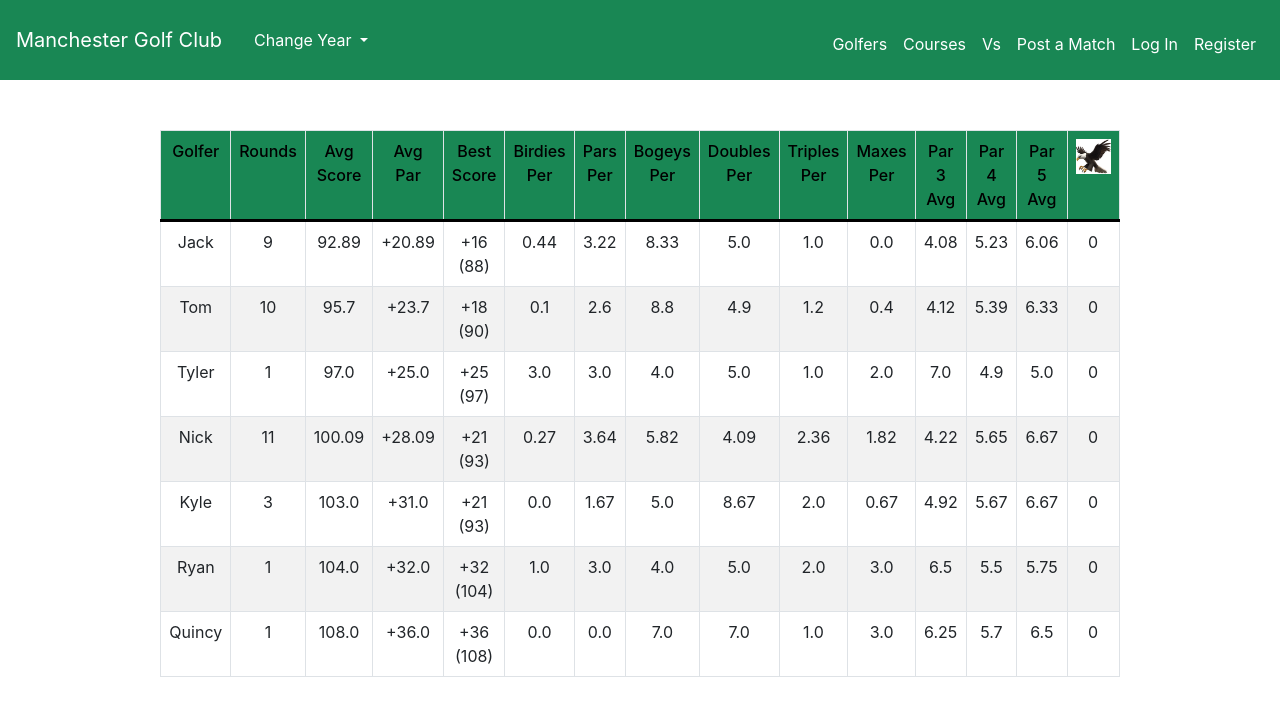
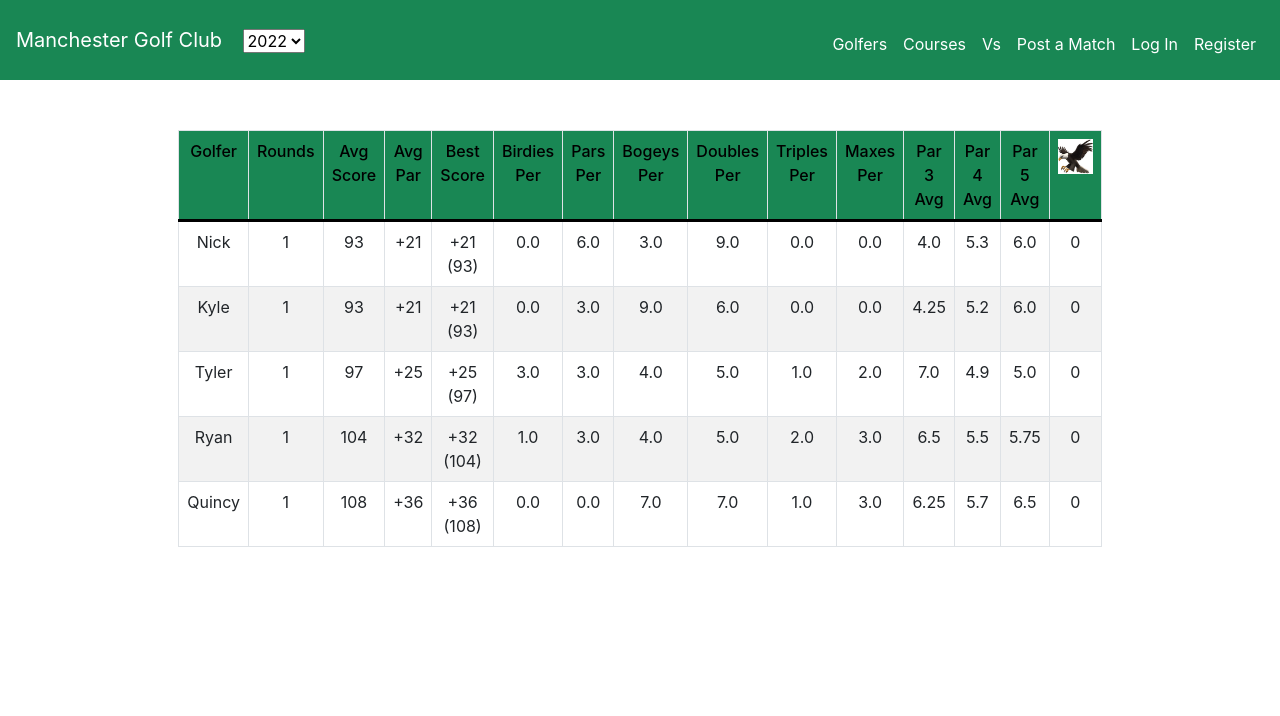
Before and after one commit to jackfarrell2/mgc, a Django app: page / in a window 1280 px wide. Shown: the top 716 px of the page. Run offline with Django 4.2, Linux system fonts and the light colour scheme; data comes from the database, SQL or seed files in the repository; some libraries are stand-ins or nearby versions.

Commit message:
completed archive functionality, need to pep8 and upload rounds

```diff
--- a/mgc/Year2020/views.py
+++ b/mgc/Year2020/views.py
@@ -111,7 +111,7 @@ def vs(request, golfer1, golfer2):
     golfer_two_rounds = Round.objects.filter(golfer=golfer_two, date__year = 2020)
     # Check both golfers have playes a round in 2020
     if len(golfer_one_rounds) == 0 or len(golfer_two_rounds) == 0:
-        message = 'The selected golfers have not played each other.'
+        message = 'At least one golfer has not played a round this year.'
         return render(request, "golf/error.html", {'message': message})
     # Check which rounds are on the same scorecard / are a match
     golfer_one_match_ids = []
--- a/mgc/golf/helpers.py
+++ b/mgc/golf/helpers.py
@@ -73,8 +73,8 @@ def get_stats(rounds):
     best_score_to_par = par_shift(
         score_tracker['best_score'])  # Calc best score to par
     best_score = f"{best_score_to_par} ({best_score})"
-    avg_par = round(total_scores / round_amount, 2)  # Calc average par
-    avg_score = round(avg_par + 72, 2)  # Calc average score
+    avg_par = round(total_scores / round_amount)  # Calc average par
+    avg_score = round(avg_par + 72)  # Calc average score
     avg_par = par_shift(avg_par)  # Calc average par
     eagles = score_tracker['eagle_counter']  # Count eagles
     # Calc score types per round
--- /dev/null
+++ b/mgc/golf/static/golf/layout.js
@@ -0,0 +1,14 @@
+document.addEventListener('DOMContentLoaded', function () {
+    // Provide the option to switch site version / year
+    const year = document.getElementById('year');
+    year.addEventListener('change', function () {
+        const selected_year = year.value;
+        const origin = window.location.origin;
+        if (selected_year == '2022') {
+            window.location.replace(`${origin}`)
+        }
+        else {
+            window.location.replace(`${origin}/${selected_year}`);
+        }
+    })
+})
--- a/mgc/golf/static/golf/styles.css
+++ b/mgc/golf/static/golf/styles.css
@@ -19,11 +19,6 @@
     color: white;
 }
 
-a.years {
-    background-color: white;
-    color: #198754;
-
-}
 
 li .nav-item {
     color: white;
@@ -422,3 +417,7 @@ td.stat {
     padding: 5px;
     padding-top: 0px;
 }
+
+#name-and-year {
+    margin-right: auto;
+}
--- a/mgc/golf/templates/golf/layout.html
+++ b/mgc/golf/templates/golf/layout.html
@@ -17,6 +17,7 @@
         integrity="sha384-JZR6Spejh4U02d8jOt6vLEHfe/JQGiRRSQQxSfFWpi1MquVdAyjUar5+76PVCmYl"
         crossorigin="anonymous"></script>
     <link href="{% static 'golf/styles.css' %}" rel="stylesheet">
+    <script src="{% static 'golf/layout.js' %}"></script>
     <title>{% block title %}MGC{% endblock %}</title>
     {% block script %}
     {% endblock %}
@@ -24,25 +25,20 @@
 
 <body>
     <nav class="navbar navbar-expand-lg navbar-light" id="nav">
-        <div class="collapse navbar-collapse" id="navbarNavDropdown">
+        <div id="name-and-year">
             <a class="navbar-brand" href="{% url 'index' %}">Manchester Golf Club</a>
-            <li class="nav-item dropdown archive">
-                <a class="nav-link dropdown-toggle" href="#" id="navbarDropdownMenuLink" data-toggle="dropdown"
-                    aria-haspopup="true" aria-expanded="false">
-                    Change Year
-                </a>
-                <div class="dropdown-menu" aria-labelledby="navbarDropdownMenuLink">
-                    <div class="grid years"><a class="dropdown-item" id="year" href="#">2022</a></div>
-                    <div class="grid years"><a class="dropdown-item" id="year" href="#">2020</a></div>
-                </div>
+            <select name="year" id="year">
+                <option>2022</option>
+                <option>2020</option>
+            </select>
             </li>
         </div>
         <div>
             <ul class="navbar-nav me-auto mt-2">
-                <li class="nav-item"><a class="nav-link" href="{% url 'golfer' 'Jack' %}">Golfers </a></li>
+                <li class="nav-item"><a class="nav-link" href="{% url 'golfer' 'Nick' %}">Golfers </a></li>
                 <li class="nav-item"><a class="nav-link"
-                        href="{% url 'course' 'Manchester Country Club' 'White' 'Jack' %}">Courses </a></li>
-                <li class="nav-item"><a class="nav-link" href="{% url 'vs' 'Jack' 'Nick' %}">Vs </a></li>
+                        href="{% url 'course' 'Manchester Country Club' 'White' 'Nick' %}">Courses </a></li>
+                <li class="nav-item"><a class="nav-link" href="{% url 'vs' 'Quincy' 'Tyler' %}">Vs </a></li>
                 <li class="nav-item"><a class="nav-link" href="{% url 'post' %}">Post a Match </a></li>
                 {% if not user.is_authenticated %}
                 <li class="nav-item"><a class="nav-link" href="{% url 'login' %}">Log In </a></li>
--- a/mgc/golf/views.py
+++ b/mgc/golf/views.py
@@ -19,11 +19,11 @@ def index(request):
     all_stats = []
     for golfer in all_golfers:
         # Exclude solo rounds
-        golfers_rounds = Round.objects.filter(golfer=golfer).exclude(match=0)
-        stats = get_stats(golfers_rounds)
-        all_stats.append(stats)
+        golfers_rounds = Round.objects.filter(golfer=golfer, date__year = 2022).exclude(match=0)
+        if len(golfers_rounds) > 0:
+            stats = get_stats(golfers_rounds)
+            all_stats.append(stats)
     # Sort stats by average score
-
     def avg_score(golfers_stats):
         return golfers_stats[2]
     all_stats.sort(key=avg_score)
@@ -36,8 +36,9 @@ def golfer(request, golfer):
     """Shows a golfers rounds and statistics, including solo rounds"""
     # Get golfers statistics
     this_golfer = User.objects.get(first_name=golfer)
-    golfer_rounds = Round.objects.filter(golfer=this_golfer).order_by('-date')
-    stats = get_stats(golfer_rounds)
+    golfer_rounds = Round.objects.filter(golfer=this_golfer, date__year = 2022).order_by('-date')
+    if len(golfer_rounds) > 0:
+        stats = get_stats(golfer_rounds)
     # Only offer the option to switch to golfers that have played a round
     all_golfers = User.objects.filter(has_rounds=True)
     # Gather a scorecard for every round the golfer has played
@@ -67,7 +68,8 @@ def course(request, course, tees, golfer):
     golfer = User.objects.get(first_name=golfer)
     # Include solo rounds
     rounds = Round.objects.filter(golfer=golfer,
-                                  course=course).order_by('-date')
+                                  course=course,
+                                  date__year = 2022).order_by('-date')
     # Ensure the golfer has played a round at this course
     if len(rounds) == 0:
         message = 'The selected golfer has not played the selected course'
@@ -103,10 +105,10 @@ def vs(request, golfer1, golfer2):
     # Retrieve all rounds for selected golfers
     golfer_one = User.objects.get(first_name=golfer1)
     golfer_two = User.objects.get(first_name=golfer2)
-    golfer_one_rounds = Round.objects.filter(golfer=golfer_one)
-    golfer_two_rounds = Round.objects.filter(golfer=golfer_two)
-    # Check if the golfers have played against one another
-    if len(golfer_one_rounds) == 0:
+    golfer_one_rounds = Round.objects.filter(golfer=golfer_one, date__year = 2022)
+    golfer_two_rounds = Round.objects.filter(golfer=golfer_two, date__year = 2022)
+    # Check both golfers have playes a round in 2022
+    if len(golfer_one_rounds) == 0 or len(golfer_two_rounds) == 0:
         message = 'The selected golfers have not played each other.'
         return render(request, "golf/error.html", {'message': message})
     # Check which rounds are on the same scorecard / are a match
@@ -125,12 +127,15 @@ def vs(request, golfer1, golfer2):
     for id in golfer_one_match_ids:
         if id in golfer_two_match_ids:
             cumulative_match_ids.append(id)
+    if len(cumulative_match_ids) == 0:
+        message = 'The selected golfers have not played each other.'
+        return render(request, "golf/error.html", {'message': message})
     # Retrieve golfer rounds that are a match between the two golfers
     golfer_one_rounds = \
-        Round.objects.filter(golfer=golfer_one,
+        Round.objects.filter(golfer=golfer_one, date__year = 2022,
                              match__in=cumulative_match_ids).order_by('-date')
     golfer_two_rounds = \
-        Round.objects.filter(golfer=golfer_two,
+        Round.objects.filter(golfer=golfer_two, date__year = 2022,
                              match__in=cumulative_match_ids).order_by('-date')
     # Get stats for both golfers
     golfer_one_stats = get_stats(golfer_one_rounds)
```
Also changed, not shown: mgc/Year2020/templates/2020/error.html (+4 -5 lines), mgc/Year2020/templates/2020/index.html (+6 -1 lines), mgc/Year2020/templates/2020/layout.html (+20 -7 lines).
